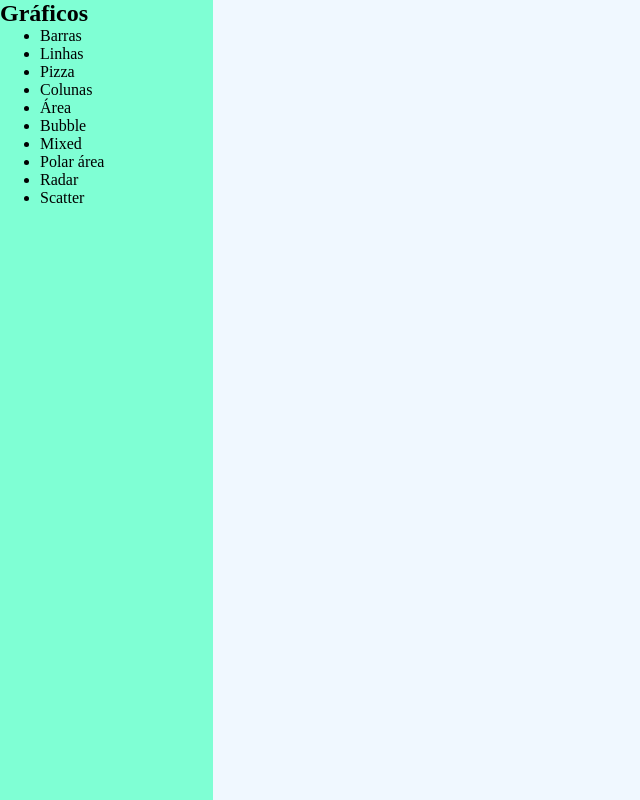
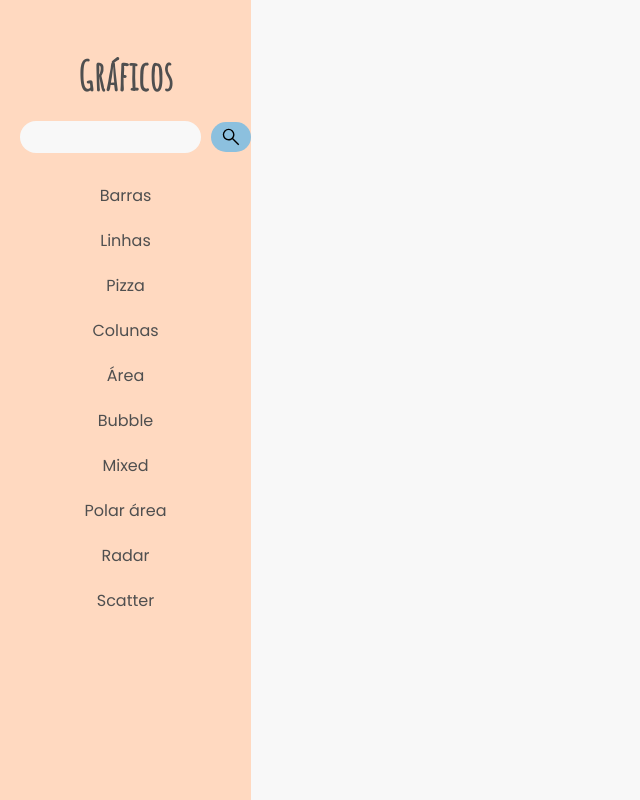
Before and after one commit to leticia-perotti/Charts.JS, an Angular app: page /inicial in a window 1280 px wide. Shown: the whole page, without its empty margins (0-640 px from the left). Built offline with nearby package versions, Linux system fonts and the light colour scheme.

Commit message:
Style sidebar

```diff
--- a/src/app/inicial-component/inicial-component.component.html
+++ b/src/app/inicial-component/inicial-component.component.html
@@ -1,6 +1,12 @@
 <body>
   <aside>
     <h2>Gráficos</h2>
+    <section>
+      <input type="text">
+      <button type="button">
+        <img src="assets/images/search_icon.svg" alt="imagem de uma lupa">
+      </button>
+    </section>
     <ul>
       <li>Barras</li>
       <li>Linhas</li>
--- a/src/app/inicial-component/inicial-component.component.scss
+++ b/src/app/inicial-component/inicial-component.component.scss
@@ -2,17 +2,65 @@ body{
   margin: 0 !important;
   display: flex;
   flex-direction: row;
+  height: 100vh;
 
   aside{
-    background-color:aquamarine;
+    background-color:var(--salmon);
     flex: 1;
     width: 20vw;
-    height: 100vh;
+    padding-top: 30px;
+
+    h2{
+      font-family: 'Amatic SC', cursive;
+      font-size: 40px;
+      text-align: center;
+      margin-top: 20px;
+      color: var(--cinza)
+    }
+    section{
+      display: flex;
+      flex-direction: row;
+      align-items: center;
+      gap: 10px;
+      margin-left: 20px;
+      margin-top: 20px;
+
+      input{
+        background-color: var(--branco);
+        border-radius: 30px;
+        border: none;
+        height: 30px;
+      }
+      button{
+        height: 30px;
+        width: 40px;
+        border: none;
+        background-color: var(--azul);
+        border-radius: 30px;
+        align-items: center;
+
+        img{
+          margin-top: 2px;
+          height: 22px;
+        }
+      }
+    }
+    ul{
+      margin-top: 30px !important;
+      padding: 0px;
+
+      li{
+        list-style-type: none;
+        font-family: 'Poppins', sans-serif;
+        color: var(--cinza);
+        text-align: center;
+        margin-top: 20px;
+      }
+    }
   }
   main{
-    background-color: aliceblue;
+    background-color: var(--branco);
     flex: 5;
     width: 80vw;
-    height: 100vh;
   }
 }
--- a/src/styles.scss
+++ b/src/styles.scss
@@ -1,10 +1,12 @@
 /* You can add global styles to this file, and also import other style files */
+@import url('https://fonts.googleapis.com/css2?family=Amatic+SC&family=Poppins&display=swap');
 *{
-  margin: 0 !important;
+  margin: 0;
 
   --rosa : #F4BFBF;
   --salmon: #FFD9C0;
   --bege: #FAF0D7;
   --azul: #8CC0DE;
-
+  --branco: #f8f8f8;
+  --cinza: #4F4F4F;
 }
```
Also changed, not shown: src/assets/images/chart.svg (added), src/assets/images/search_icon.svg (added).
